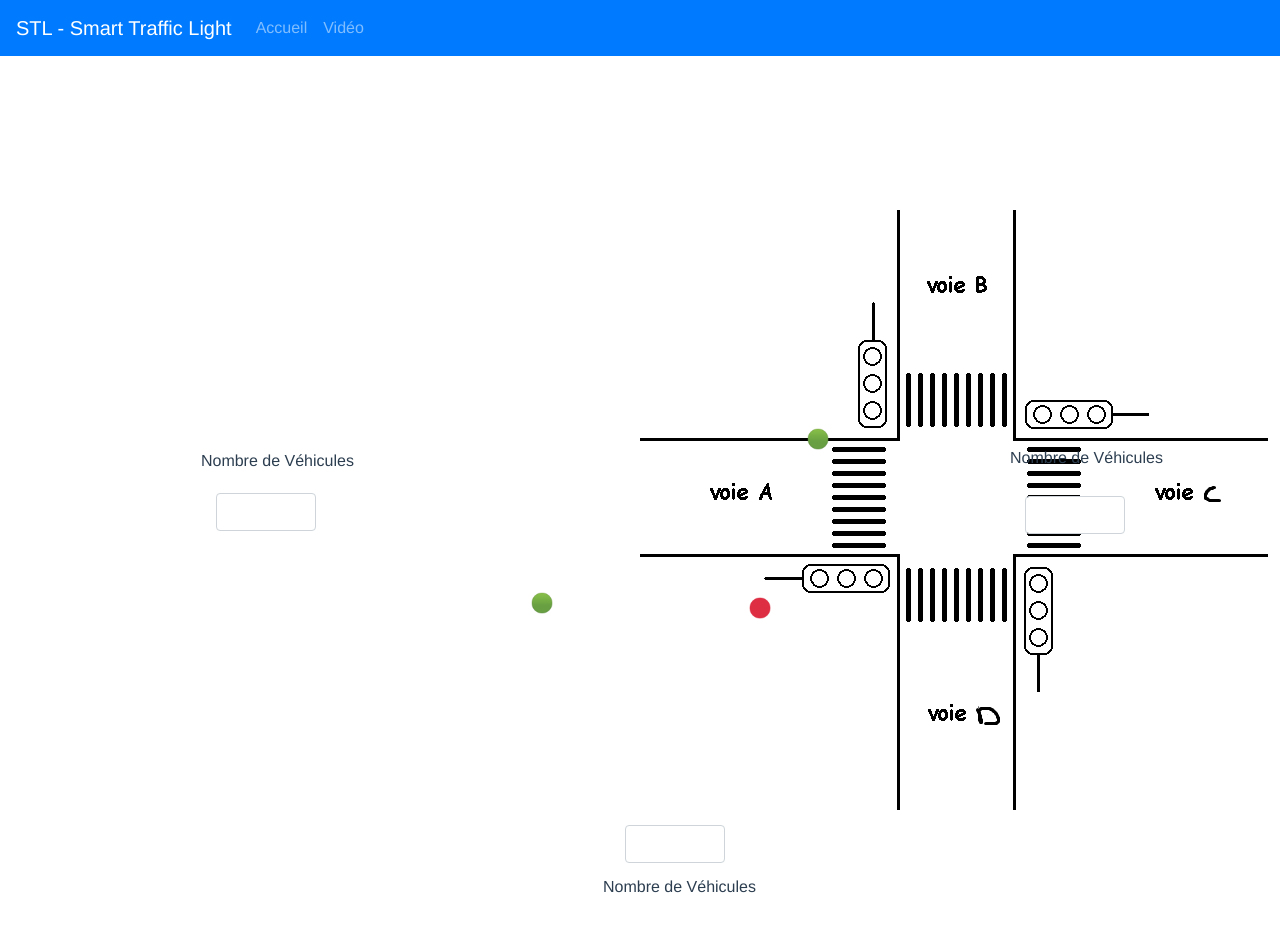
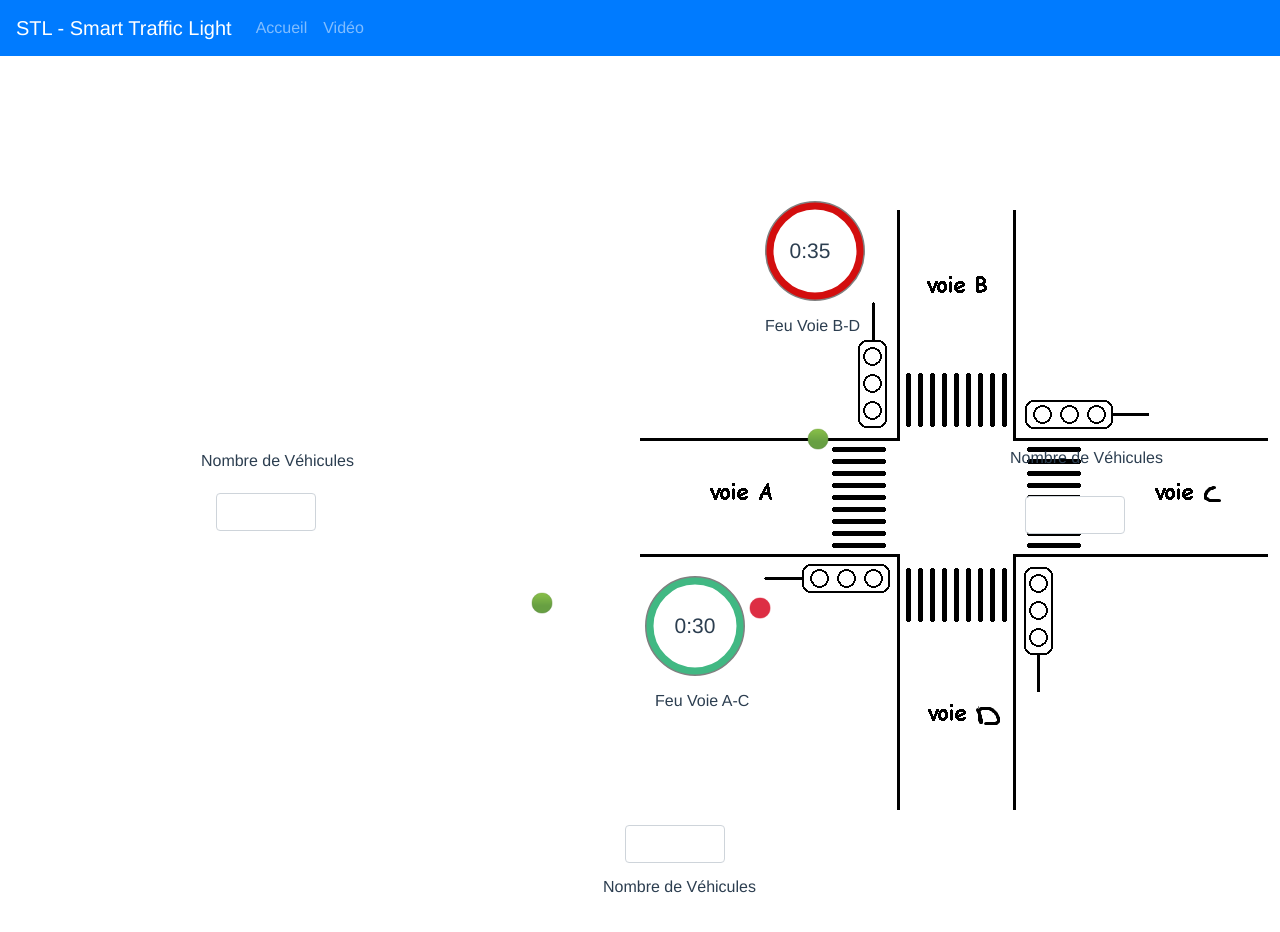
Before and after one commit to LxyFlorian/ia-epsi, a Vue app: page / in a window 1280 px wide. Shown: the top 932 px of the page. Built offline with nearby package versions, Linux system fonts and the light colour scheme.

Commit message:
Add lights timers

```diff
--- a/src/components/Form.vue
+++ b/src/components/Form.vue
@@ -1,6 +1,70 @@
 <template>
   <div>
   <b-form inline class="form">
+    <!--/////////////////////////////////////////// AC PART /////////////////////////////////////////// -->
+    <div class="base-timerAC">
+      <svg
+      class="base-timer _svg"
+      viewBox="0 0 100 100"
+      xmlns="http://www.w3.org/2000/svg"
+    >
+      <g class="base-timer _circle">
+        <circle
+          class="base-timer _path-elapsed"
+          cx="50"
+          cy="50"
+          r="46.5"
+        />
+        <path
+          class="base-timer _path-remaining"
+          :style="AC_color"
+          d="
+            M 50, 50
+            m -45, 0
+            a 45,45 0 1,0 90,0
+            a 45,45 0 1,0 -90,0
+          "></path>
+      </g>
+    </svg>
+    <span class="base-timer _labelAC">
+      {{ formattedTimeAC }}
+    </span>
+    </div>
+    <span class="timerTextAC"> Feu Voie A-C</span>
+
+    <!--/////////////////////////////////////////// BD PART /////////////////////////////////////////// -->
+
+    <div class="base-timerBD">
+      <svg
+      class="base-timer _svg"
+      viewBox="0 0 100 100"
+      xmlns="http://www.w3.org/2000/svg"
+    >
+      <g class="base-timer _circle">
+        <circle
+          class="base-timer _path-elapsed"
+          cx="50"
+          cy="50"
+          r="46.5"
+        />
+        <path
+          class="base-timer _path-remaining"
+          :style="BD_color"
+          d="
+            M 50, 50
+            m -45, 0
+            a 45,45 0 1,0 90,0
+            a 45,45 0 1,0 -90,0
+          "></path>
+      </g>
+    </svg>
+    <span class="base-timer _labelBD">
+      {{ formattedTimeBD }}
+    </span>
+    </div>
+    <span class="timerTextBD"> Feu Voie B-D</span>
+
+
     <div class="VoieB" style="margin-top: -760px; margin-left: 130px">
       <label class= "text" for="inline-form-input-number1">Nombre de Véhicules </label> <br><br><br>
 
@@ -74,18 +138,128 @@
 export default {
   data() {
     return {
-      voieA: null,
-      voieB: null,
-      voieC: null,
-      voieD: null,
+      carsA: null,
+      carsB: null,
+      carsC: null,
+      carsD: null,
 
       greenA: true,
       greenB: false,
       greenC: true,
-      greenD: false
+      greenD: false,
+
+      AC_color: '',
+      BD_color: '',
+      green: 'rgb(65, 184, 131)',
+      red: 'rgb(211, 14, 14 )',
+
+      timeLimitAC: 35,
+      timePassedAC: 0,
+      timerIntervalAC: null,
+
+      timeLimitBD: 40,
+      timePassedBD: 0,
+      timerIntervalBD: null,
     }
-  }
+  },
+   mounted() {
+    this.startTimerAC();
+    this.startTimerBD();
+  },
 
+  computed: {
+
+    // ///////////////////////////////////////////  COUNT A -> C  /////////////////////////////////////////////////
+
+
+    formattedTimeAC() {
+      const timeAC = this.timeAC
+
+      if (timeAC == 0) {
+        return '0:00'
+      }
+
+
+      const minutes = Math.floor(timeAC / 60)
+
+      let seconds = timeAC % 60
+
+      if (seconds < 10) {
+        seconds = `0${seconds}`
+      }
+
+
+      return `${minutes}:${seconds}`
+    },
+
+    timeAC() {
+      if(this.timePassedAC > this.timeLimitAC) {
+        return 0
+      }
+      return this.timeLimitAC - this.timePassedAC
+    },
+
+    // ///////////////////////////////////////////  COUNT B -> D  /////////////////////////////////////////////////
+
+    formattedTimeBD() {
+      const timeBD = this.timeBD
+
+      if (timeBD == 0) {
+        return '0:00'
+      }
+
+
+      const minutes = Math.floor(timeBD / 60)
+
+      let seconds = timeBD % 60
+
+      if (seconds < 10) {
+        seconds = `0${seconds}`
+      }
+
+      return `${minutes}:${seconds}`
+    },
+
+    timeBD() {
+      if(this.timePassedBD > this.timeLimitBD) {
+        return 0
+      }
+      return this.timeLimitBD - this.timePassedBD
+    },
+  },
+
+  methods: {
+    startTimerAC() {
+      if(this.greenA && this.greenC) {
+        this.AC_color = {
+          "stroke": `${this.green}`
+        }
+      }
+      else {
+        this.AC_color = {
+          "stroke": `${this.red}`
+        }
+      }
+
+
+      if(this.greenB && this.greenB) {
+        this.BD_color = {
+          "stroke": `${this.green}`
+        }
+      }
+      else {
+        this.BD_color = {
+          "stroke": `${this.red}`
+        }
+      }
+
+      this.timerIntervalAC = setInterval(() => (this.timePassedAC += 1), 1000);
+    },
+
+    startTimerBD() {
+      this.timerIntervalBD = setInterval(() => (this.timePassedBD += 1), 1000);
+    }
+  },
 }
 </script>
 
@@ -99,12 +273,93 @@ export default {
 }
 
 .text {
-    margin-left: -5px;
+  margin-left: -5px;
 }
+
+.timerTextAC {
+  position: absolute;
+  margin-top: 350px;
+  margin-left: -110px;
+}
+
+.timerTextBD {
+  position: absolute;
+  margin-top: -400px;
+  margin-left: 0px;
+}
+
 
 .light {
   width: 22px;
   position: absolute;
 }
 
+.timer1 {
+  position: absolute;
+  margin-top: -500px;
+}
+
+/* Sets the containers height and width */
+.base-timerAC {
+  position: absolute;
+  margin-top: 200px;
+  margin-left: -120px;
+  width: 100px;
+  height: 100px;
+}
+
+.base-timerBD {
+  position: absolute;
+  margin-top: -550px;
+  margin-left: 0px;
+  width: 100px;
+  height: 100px;
+}
+
+._circle {
+    fill: none;
+    stroke: none;
+  }
+._path-elapsed {
+    stroke-width: 7px;
+    stroke:grey;
+}
+
+._labelAC {
+    position: absolute;
+
+    width: 100px;
+    height: 100px;
+    margin-top: -100px;
+    display: flex;
+    align-items: center;
+    justify-content: center;
+    font-size: 21px;
+  }
+
+  ._labelBD {
+    position: absolute;
+
+    width: 100px;
+    height: 100px;
+    margin-left: -5px;
+    margin-top: -100px;
+    display: flex;
+    align-items: center;
+    justify-content: center;
+    font-size: 21px;
+  }
+
+  ._path-remaining {
+    stroke-width: 7px;
+    stroke-linecap: round;
+    transform: rotate(90deg);
+    transform-origin: center;
+    transition: 1s linear all;
+  }
+
+  ._svg {
+    transform: scaleX(-1);
+  }
+
 </style>
--- a/src/main.js
+++ b/src/main.js
@@ -6,6 +6,7 @@ import store from "./store";
 import { BootstrapVue, IconsPlugin } from "bootstrap-vue";
 import "bootstrap/dist/css/bootstrap.css";
 import "bootstrap-vue/dist/bootstrap-vue.css";
+
 
 Vue.use(BootstrapVue);
 Vue.use(IconsPlugin);
```
